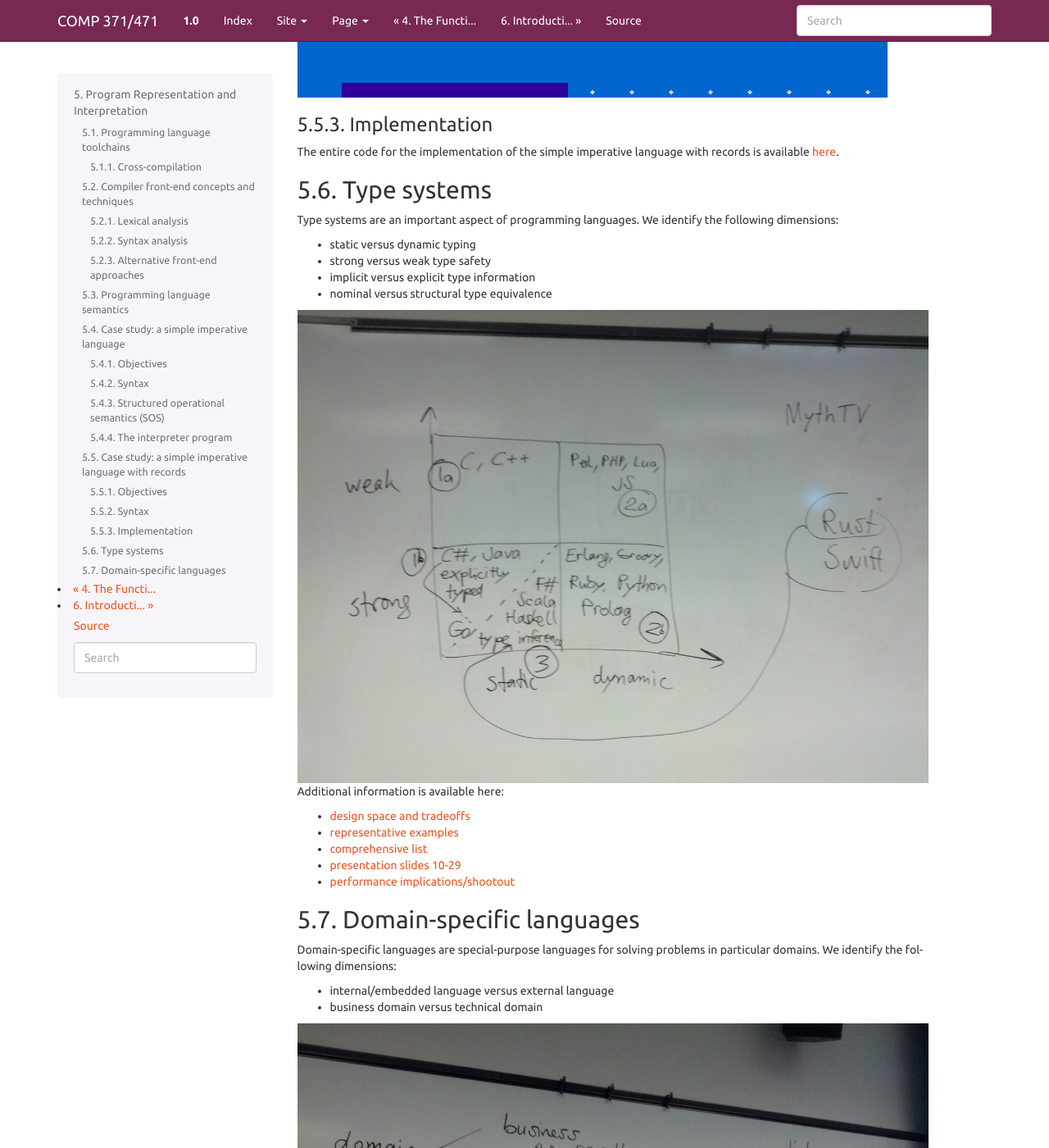
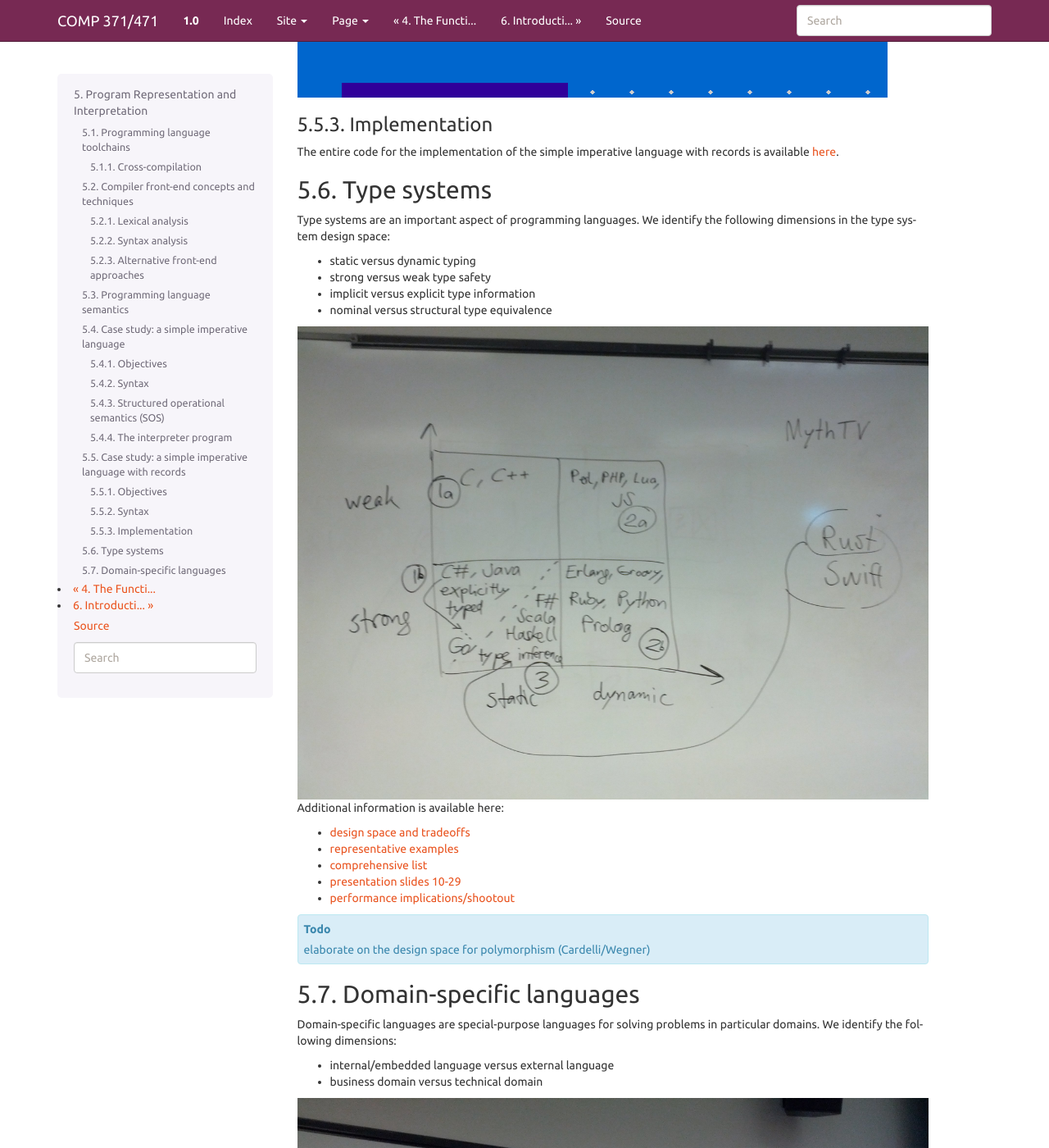
Before and after one commit to lucproglangcourse/lucproglangcourse.github.io, a Sphinx documentation site: the page built from source/representationinterpretation.rst, in a window 1280 px wide and 1400 px high, scrolled down 10748 px. Shown: the whole window at 82% size. Built offline with Sphinx 7.4.7, drawn with Linux system fonts in a browser that asks for light colours.

Commit message:
added todo item on polymorphism
Signed-off-by: Konstantin Läufer <klaeufer@gmail.com>

```diff
--- a/source/representationinterpretation.rst
+++ b/source/representationinterpretation.rst
@@ -371,7 +371,7 @@ The entire code for the implementation of the simple imperative language with re
 Type systems
 ~~~~~~~~~~~~
 
-Type systems are an important aspect of programming languages. We identify the following dimensions:
+Type systems are an important aspect of programming languages. We identify the following dimensions in the type system design space:
 
 - static versus dynamic typing
 - strong versus weak type safety
@@ -388,6 +388,10 @@ Additional information is available here:
 - `comprehensive list <https://en.wikipedia.org/wiki/Comparison_of_programming_languages_by_type_system>`_
 - `presentation slides 10-29 <http://klaeufer.github.io/luc-amc.html#(10)>`_
 - `performance implications/shootout <http://benchmarksgame.alioth.debian.org/u64q/which-programs-are-fastest.php>`_
+
+
+.. todo:: elaborate on the design space for polymorphism (Cardelli/Wegner)
+
 
 
 Domain-specific languages
```
